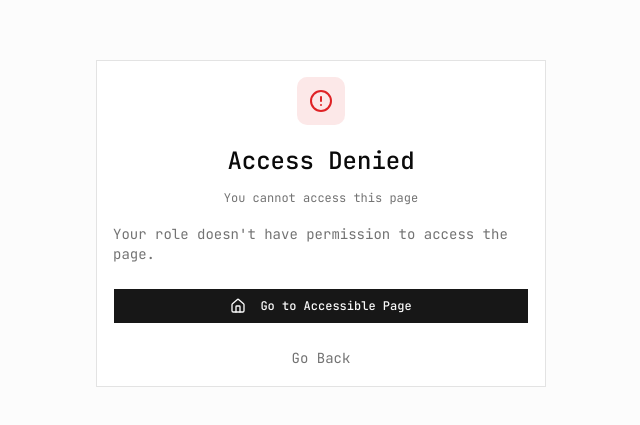
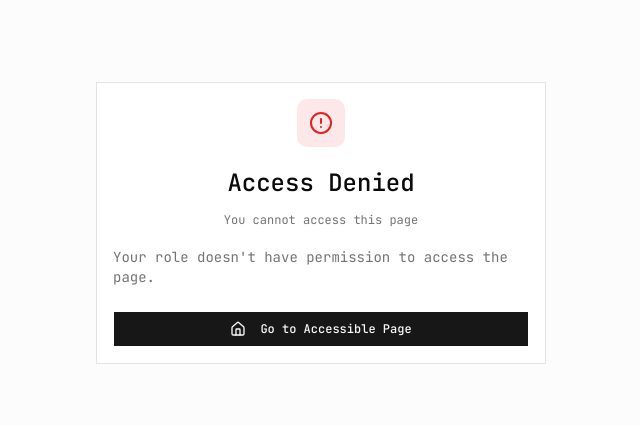
Before and after one commit to PHDevTechSolutions/disruptivecms, a Next.js app: page /access-denied in a window 1280 px wide. Shown: the part 177-602 px from the top of the page, without its empty margins (319-959 px from the left). Built offline with nearby package versions, Linux system fonts and the light colour scheme; no server answers.

Commit message:
feat: simplify access-denied page with single redirect button

```diff
--- a/app/access-denied/page.tsx
+++ b/app/access-denied/page.tsx
@@ -52,13 +52,6 @@ function AccessDeniedContent() {
             <Home className="mr-2 h-4 w-4" />
             Go to Accessible Page
           </Button>
-
-          <button
-            onClick={() => router.back()}
-            className="w-full text-sm text-muted-foreground hover:text-foreground"
-          >
-            Go Back
-          </button>
         </CardContent>
       </Card>
     </div>
```
